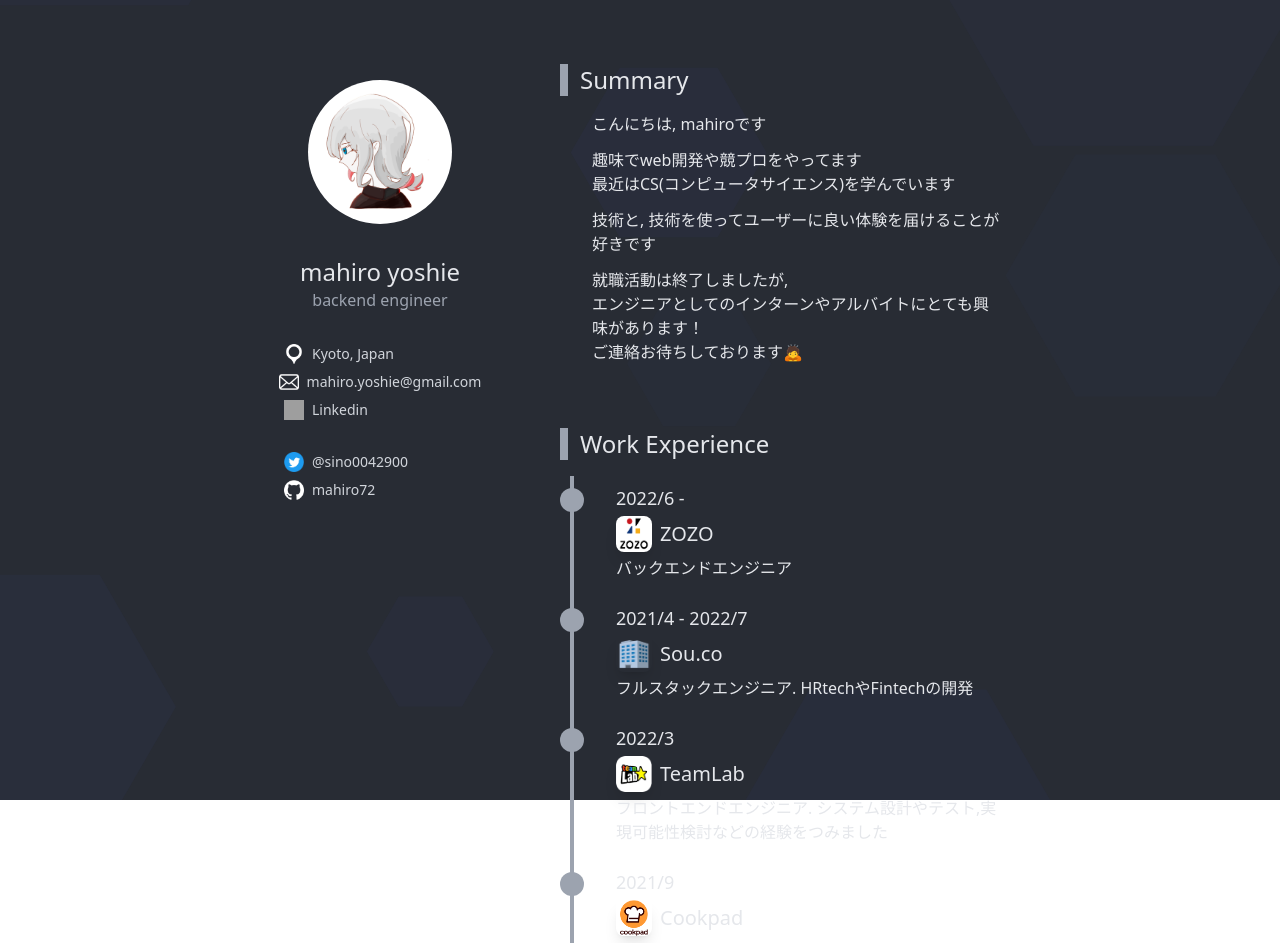
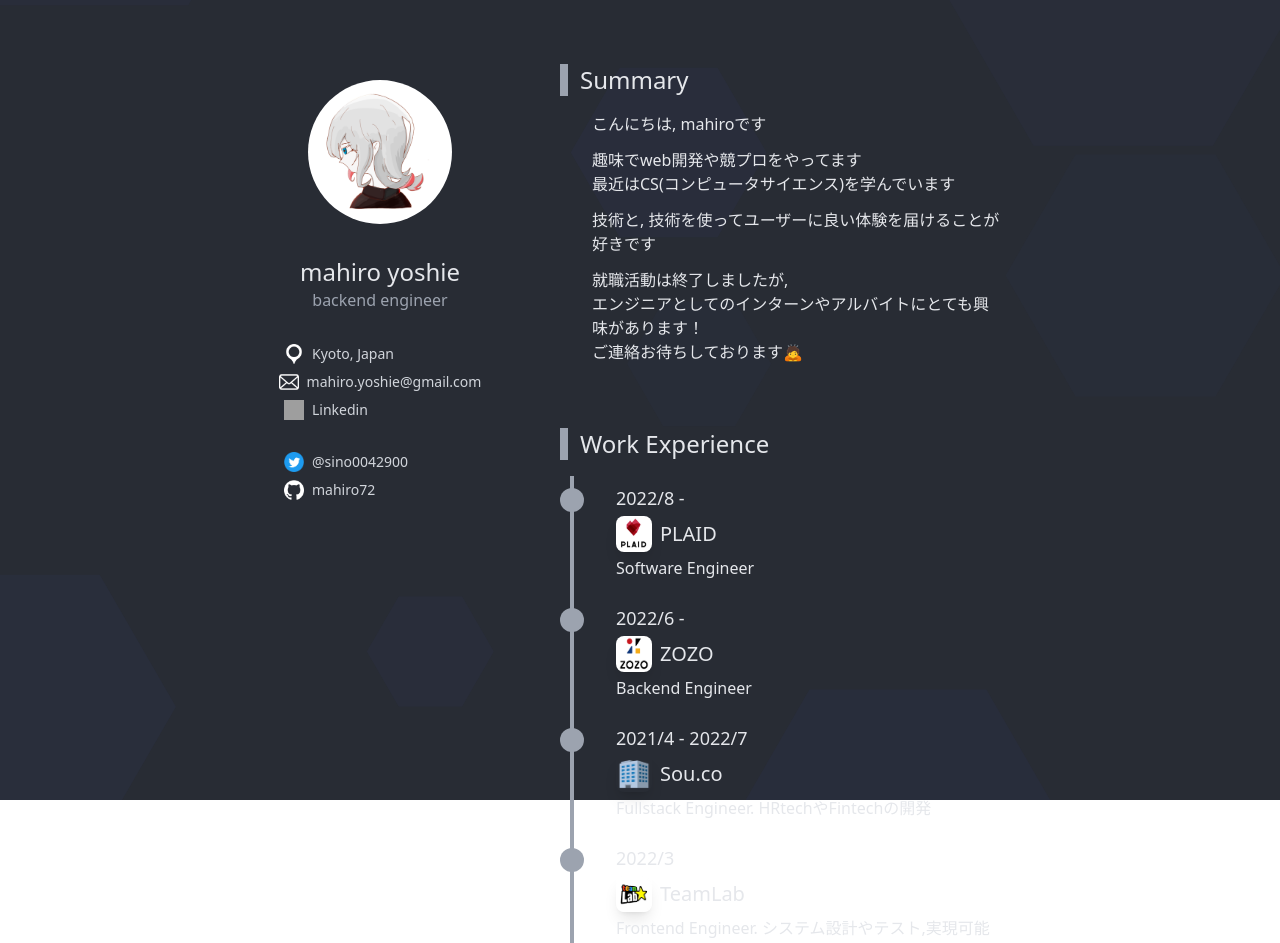
Before and after one commit to mahiro72/mahiro72-resume, a React (Create React App) app: page / in a window 1280 px wide. Shown: the top 943 px of the page. Built offline with nearby package versions, Linux system fonts and the light colour scheme; grey boxes are pictures that could not be loaded.

Commit message:
add Plaid

```diff
--- a/src/data/profile/work/data.ts
+++ b/src/data/profile/work/data.ts
@@ -2,26 +2,33 @@ import img_zozo from "../../../img/profile/work/zozo.png"
 import img_example from "../../../img/profile/work/company_example.png"
 import img_teamlab from "../../../img/profile/work/teamlab.png"
 import img_cookpad from "../../../img/profile/work/cookpad.png"
+import img_plaid from "../../../img/profile/work/plaid.png"
 
 const data = {
     "work":[
         {
+            "date":"2022/8 -",
+            "img":img_plaid,
+            "name":"PLAID",
+            "about":"Software Engineer"
+        },
+        {
             "date":"2022/6 -",
             "img":img_zozo,
             "name":"ZOZO",
-            "about":"バックエンドエンジニア"
+            "about":"Backend Engineer"
         },
         {
             "date":"2021/4 - 2022/7",
             "img":img_example,
             "name":"Sou.co",
-            "about":"フルスタックエンジニア. HRtechやFintechの開発"
+            "about":"Fullstack Engineer. HRtechやFintechの開発"
         },
         {
             "date":"2022/3",
             "img":img_teamlab,
             "name":"TeamLab",
-            "about":"フロントエンドエンジニア. システム設計やテスト,実現可能性検討などの経験をつみました"
+            "about":"Frontend Engineer. システム設計やテスト,実現可能性検討などの経験をつみました"
         },
         {
             "date":"2021/9",
```
Also changed, not shown: src/img/profile/work/plaid.png (added).
